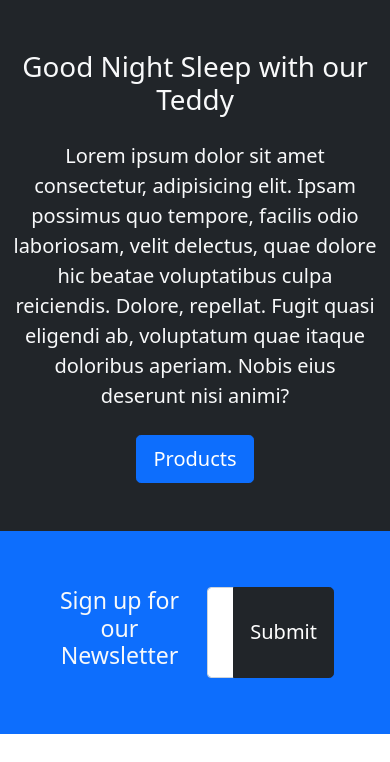
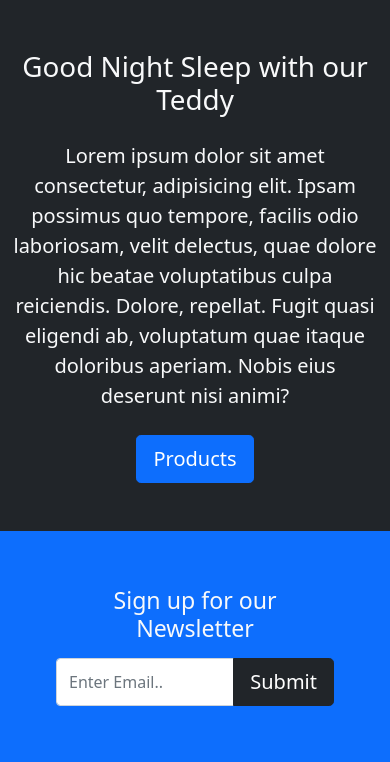
Before and after one commit to brianindy96/bootstrap-5-traversy, a plain HTML site: page index.html in a window 390 px wide. Shown: the part 88-850 px from the top of the page. Drawn offline with nearby package versions, Linux system fonts and the light colour scheme.

Commit message:
Signup button col-md organized

```diff
--- a/index.html
+++ b/index.html
@@ -59,9 +59,9 @@
         <div class="container p-2">
             <div class="row">
                 <div class="col text-center">
-                    <h3>Sign up for our Newsletter</h3>
+                    <h3 class="mb-3 mb-md-0">Sign up for our Newsletter</h3>
                 </div>
-                <div class="col input-group news-input">
+                <div class="col-md input-group news-input">
                     <input type="text" class="form-control" placeholder="Enter Email.." />
                     <button class="btn btn-dark btn-lg" type="button">Submit</button>
                 </div>
```
